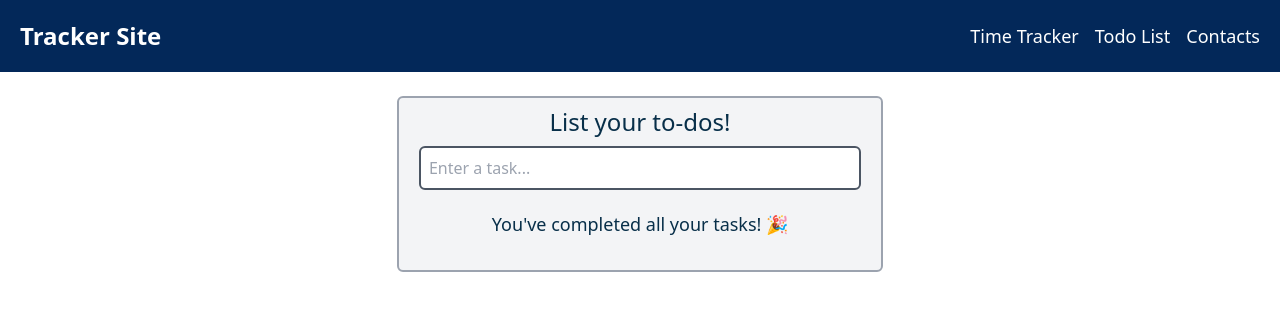
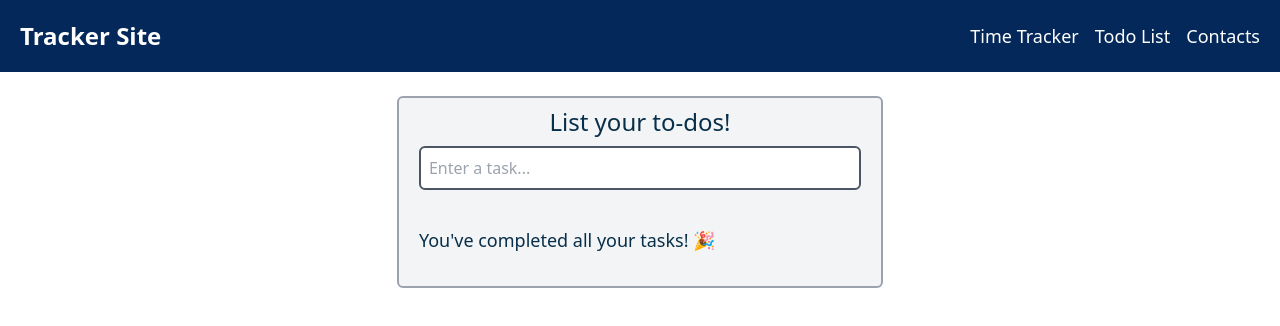
Before and after one commit to Hairum-Qureshi/tailwind-practice, a React (Vite) app: page /to-dos in a window 1280 px wide. Shown: the top 326 px of the page. Built offline with nearby package versions, Linux system fonts and the light colour scheme.

Commit message:
fixed CSS width not being full when there's no TODOs listed

```diff
--- a/src/components/Todo.tsx
+++ b/src/components/Todo.tsx
@@ -88,7 +88,11 @@ export default function Todo() {
 						})}
 					</>
 				) : (
-					<h3 className="mt-5 text-lg">You've completed all your tasks! 🎉</h3>
+					<div className="mt-4 w-11/12 box-border text-left m-auto inline-flex">
+						<h3 className="mt-5 text-lg">
+							You've completed all your tasks! 🎉
+						</h3>
+					</div>
 				)}
 			</div>
 		</div>
```
